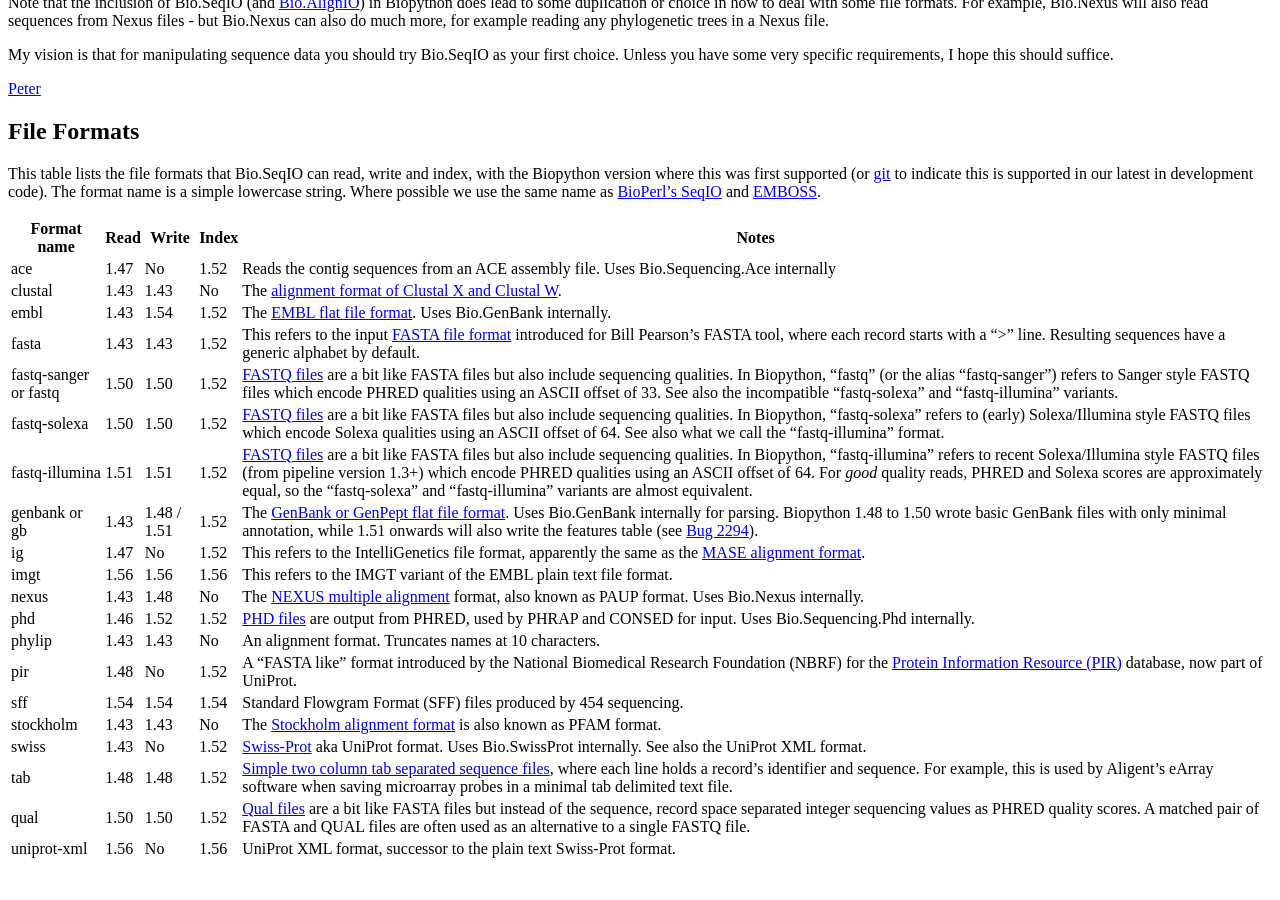
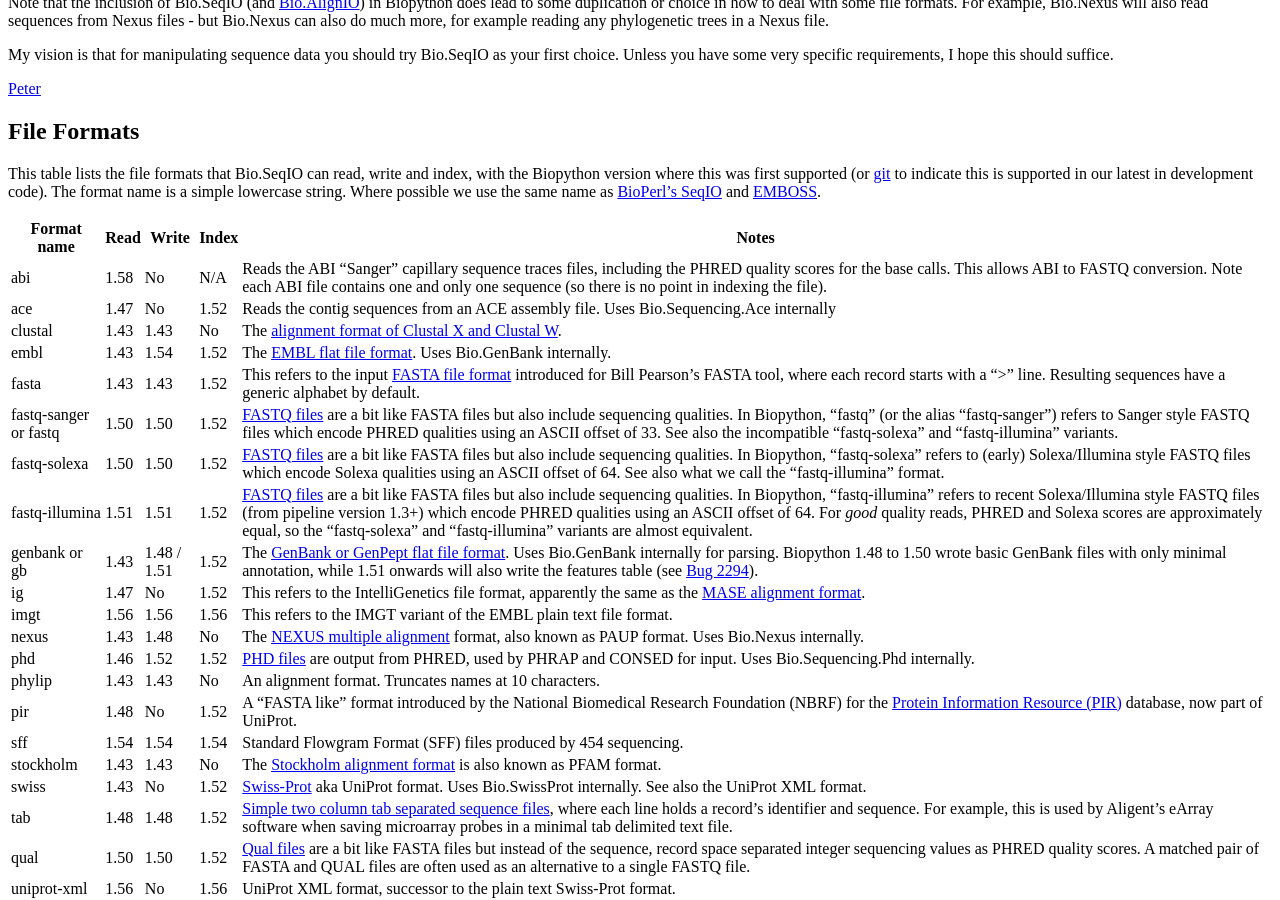
Before and after one commit to biopython/biopython.github.io, a Jekyll site: the page built from wiki/SeqIO.md, in a window 1280 px wide and 900 px high, scrolled down 309 px. Built offline with Jekyll 4.4.1, drawn with Linux system fonts in a browser that asks for light colours.

Commit message:
/* File Formats */ ABI

```diff
--- a/wiki/SeqIO.md
+++ b/wiki/SeqIO.md
@@ -58,6 +58,7 @@ SeqIO](bp:HOWTO:SeqIO#Formats "wikilink") and
 
 | Format name           | Read | Write       | Index | Notes                                                                                                                                                                                                                                                                                                                                                                                                                                                     |
 |-----------------------|------|-------------|-------|-----------------------------------------------------------------------------------------------------------------------------------------------------------------------------------------------------------------------------------------------------------------------------------------------------------------------------------------------------------------------------------------------------------------------------------------------------------|
+| abi                   | 1.58 | No          | N/A   | Reads the ABI "Sanger" capillary sequence traces files, including the PHRED quality scores for the base calls. This allows ABI to FASTQ conversion. Note each ABI file contains one and only one sequence (so there is no point in indexing the file).                                                                                                                                                                                                    |
 | ace                   | 1.47 | No          | 1.52  | Reads the contig sequences from an ACE assembly file. Uses Bio.Sequencing.Ace internally                                                                                                                                                                                                                                                                                                                                                                  |
 | clustal               | 1.43 | 1.43        | No    | The [alignment format of Clustal X and Clustal W](bp:ClustalW_multiple_alignment_format "wikilink").                                                                                                                                                                                                                                                                                                                                                      |
 | embl                  | 1.43 | 1.54        | 1.52  | The [EMBL flat file format](bp:EMBL_sequence_format "wikilink"). Uses Bio.GenBank internally.                                                                                                                                                                                                                                                                                                                                                             |
```
Also changed, not shown: 1 other file.
